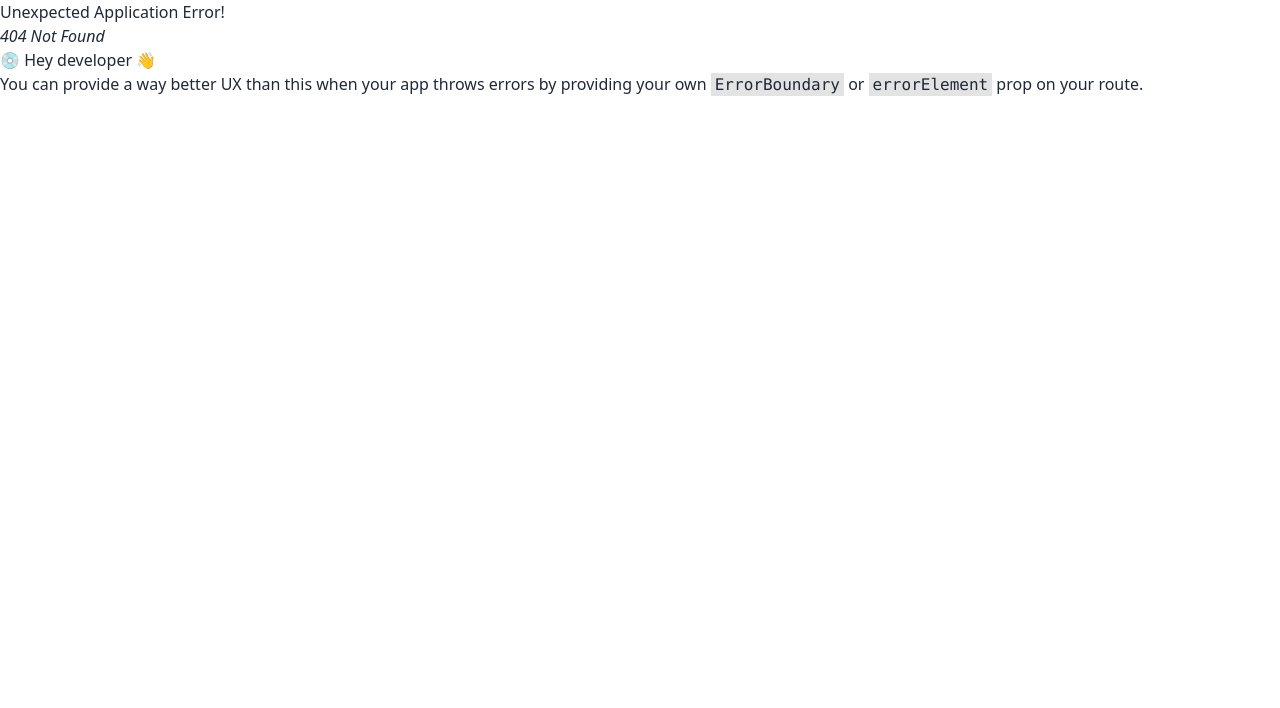
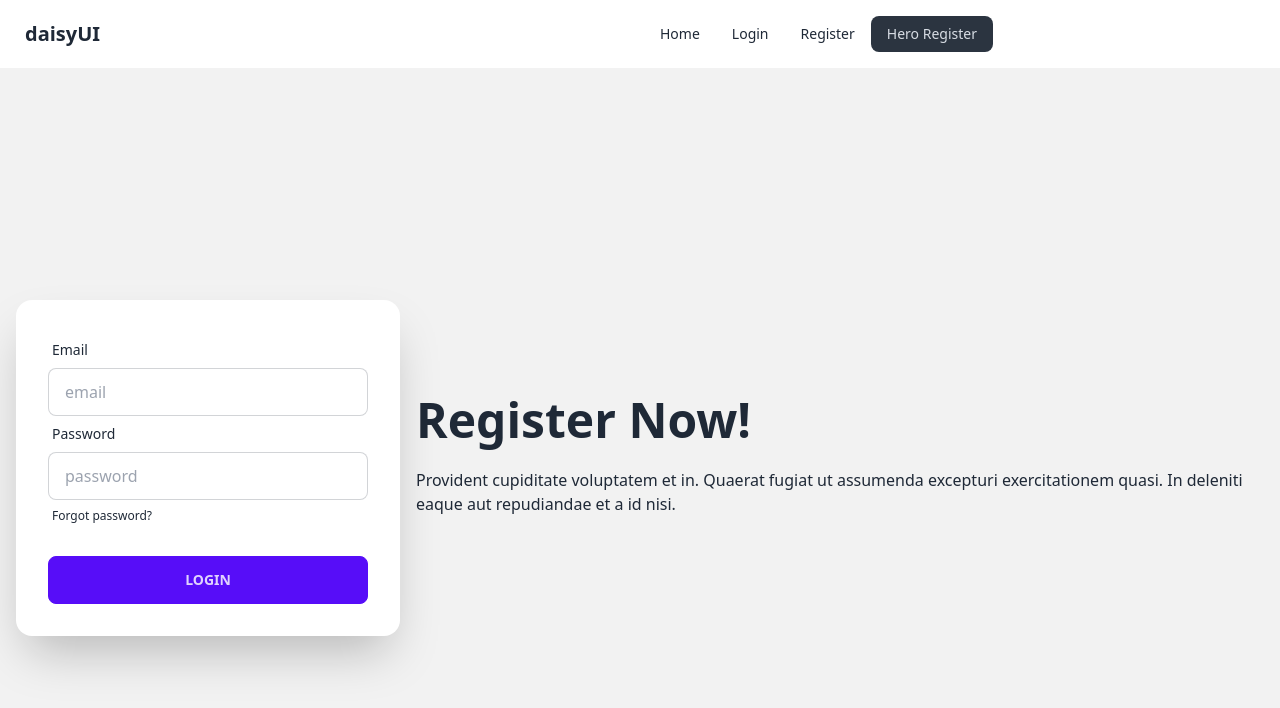
Before and after one commit to rootnure/user-email-password-auth-50, a React (Vite) app: page /heroRegister in a window 1280 px wide. Before the commit this address had no page. Shown: the top 708 px of the page. Built offline with nearby package versions, Linux system fonts and the light colour scheme.

Commit message:
Hero Login Form from DaisyUI added and modified accordingly upon need

```diff
--- a/src/Header/Header.jsx
+++ b/src/Header/Header.jsx
@@ -7,6 +7,7 @@ const Header = () => {
         <li><NavLink to="/">Home</NavLink></li>
         <li><NavLink to="/login">Login</NavLink></li>
         <li><NavLink to="/register">Register</NavLink></li>
+        <li><NavLink to="/heroRegister">Hero Register</NavLink></li>
     </>
 
     return (
--- /dev/null
+++ b/src/HeroRegister/HeroRegister.jsx
@@ -0,0 +1,51 @@
+
+
+const HeroRegister = () => {
+
+    const handleRegister = e => {
+        e.preventDefault();
+        console.log('hero form');
+        const email = e.target.email.value;
+        const password = e.target.password.value;
+        console.log({email, password});
+    }
+
+    return (
+        <div>
+            <div className="hero min-h-screen bg-base-200">
+                <div className="hero-content flex-col lg:flex-row-reverse">
+                    <div className="text-center lg:text-left">
+                        <h1 className="text-5xl font-bold">Register Now!</h1>
+                        <p className="py-6">Provident cupiditate voluptatem et in. Quaerat fugiat ut assumenda excepturi exercitationem quasi. In deleniti eaque aut repudiandae et a id nisi.</p>
+                    </div>
+                    <div className="card flex-shrink-0 w-full max-w-sm shadow-2xl bg-base-100">
+                        <div className="card-body">
+                            <form onSubmit={handleRegister}>
+                                <div className="form-control">
+                                    <label className="label">
+                                        <span className="label-text">Email</span>
+                                    </label>
+                                    <input type="email" placeholder="email" name="email" className="input input-bordered" />
+                                </div>
+                                <div className="form-control">
+                                    <label className="label">
+                                        <span className="label-text">Password</span>
+                                    </label>
+                                    <input type="password" placeholder="password" name="password" className="input input-bordered" />
+                                    <label className="label">
+                                        <a href="#" className="label-text-alt link link-hover">Forgot password?</a>
+                                    </label>
+                                </div>
+                                <div className="form-control mt-6">
+                                    <button className="btn btn-primary" type="submit">Login</button>
+                                </div>
+                            </form>
+                        </div>
+                    </div>
+                </div>
+            </div>
+        </div>
+    );
+};
+
+export default HeroRegister;
--- a/src/Register/Register.jsx
+++ b/src/Register/Register.jsx
@@ -1,9 +1,27 @@
 
 
 const Register = () => {
+
+    const handleRegister = e => {
+        e.preventDefault();
+        const email = e.target.email.value;
+        const password = e.target.email.value;
+        console.log({email, password});
+    }
+
     return (
-        <div>
-            <h2 className="text-3xl">Please do registration</h2>
+        <div className="">
+            <div className="mx-auto w-6/12">
+                <h2 className="text-3xl text-center mb-4">Please Register</h2>
+                <form onSubmit={handleRegister} className="w-9/12 mx-auto">
+                    <input className="w-full rounded px-4 py-2" type="email" name="email" placeholder="Your Email" />
+                    <br />
+                    <input className="my-4 w-full rounded px-4 py-2" type="password" name="password" placeholder="Password" />
+                    <br />
+                    <input className="btn btn-secondary w-full" type="submit" value="Submit" />
+                    <br />
+                </form>
+            </div>
         </div>
     );
 };
--- /dev/null
+++ b/src/__form__interactions.js
@@ -0,0 +1,4 @@
+/**
+ * 1. form ==> e.target.[name of the input field].value
+ * 2.
+ */
```
Also changed, not shown: src/main.jsx (+6 -1 lines), src/__auth__names.js (renamed from src/__auth_names__.js).
